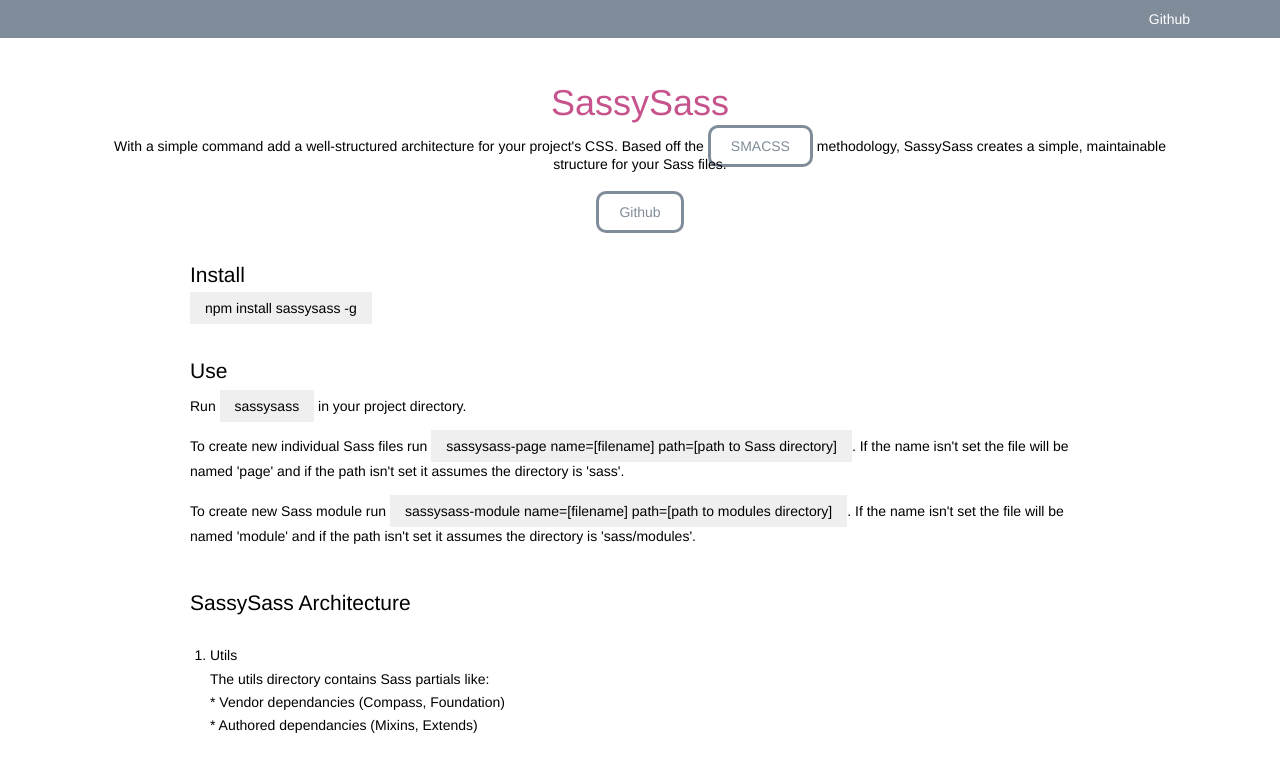
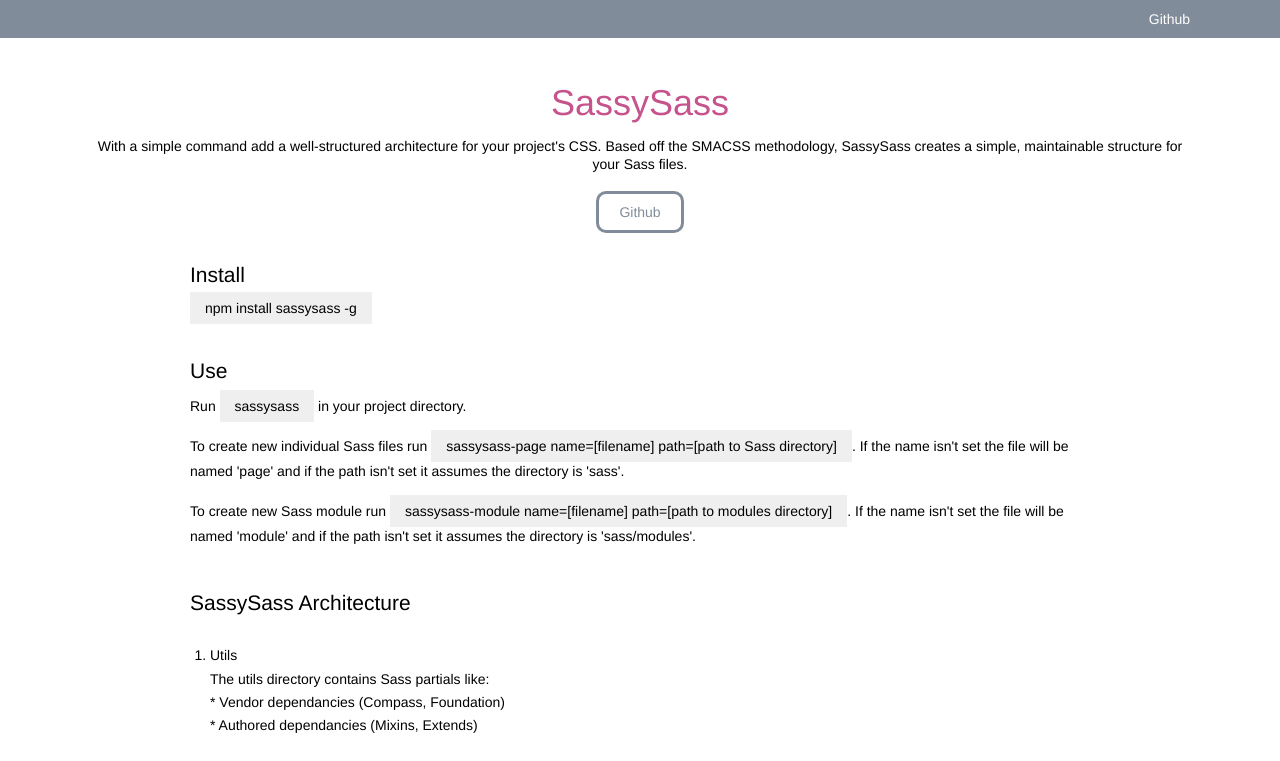
Before and after one commit to ryanburgess/sassysass-site, a website: page index.html in a window 1280 px wide. Shown: the top 761 px of the page. Drawn offline with Linux system fonts and the light colour scheme.

Commit message:
remove link

```diff
--- a/index.html
+++ b/index.html
@@ -26,7 +26,7 @@
         <div class="heading">
           <div class="row">
             <h1>SassySass</h1>
-            <p>With a simple command add a well-structured architecture for your project's CSS. Based off the <a href="http://smacss">SMACSS</a> methodology, SassySass creates a simple, maintainable structure for your Sass files.</p>
+            <p>With a simple command add a well-structured architecture for your project's CSS. Based off the SMACSS methodology, SassySass creates a simple, maintainable structure for your Sass files.</p>
             <div class="button-container"><a href="https://github.com/ryanburgess/sassysass">Github</a></div>
           </div>
         </div>
```
